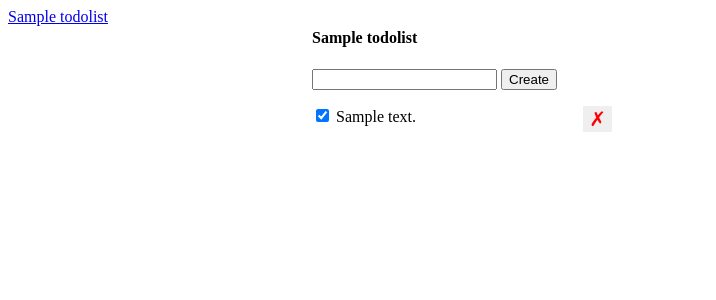
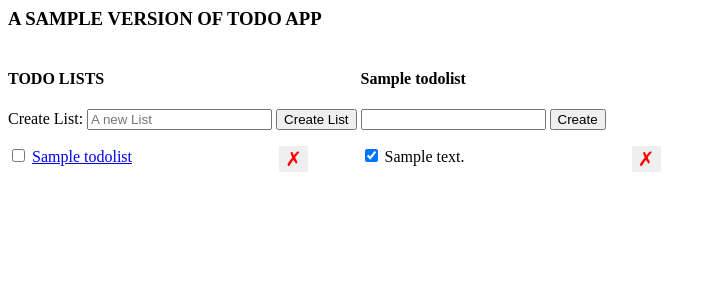
Before and after one commit to jonnyg23/Udacity_ToDoApp_FullStack, a Flask app: page /lists/1 in a window 1280 px wide. Shown: the top 300 px of the page, without its empty margins (0-716 px from the left). Run offline with Flask 2, Linux system fonts and the light colour scheme; tables that the repository leaves empty hold one stand-in row (values such as "Sample post").

Commit message:
Update lists-wrapper

```diff
--- a/templates/index.html
+++ b/templates/index.html
@@ -35,13 +35,20 @@
 		  <input type="text" name="description" />
 		  <input type="submit" value="Create" />
         </form>-->
+        <h3>A SAMPLE VERSION OF TODO APP</h3>
         <div class="lists-wrapper">
+            <h4>TODO LISTS</h4>
+            <form action="/lists/create" method="POST" id="list-form">
+              <label for="todolist">Create List:</label>
+              <input type="text" name="todolist" id="todolist-input" placeholder="A new List" data-id="{{ active_list.id }}"/>
+              <button type="submit">Create List</button>
+            </form>
           <ul id="lists">
             {% for list in lists %}
             <li>
-              <a href="/lists/{{ list.id }}">
-                {{ list.name }}
-              </a>
+              <input type="checkbox" data-id="{{ list.id }}" class="list-check-completed">
+              <a href="/lists/{{ list.id }}">{{ list.name }}</a>
+              <button class="delete-list" data-id="{{ list.id }}">&cross;</button>
             </li>
             {% endfor %}
           </ul>
```
